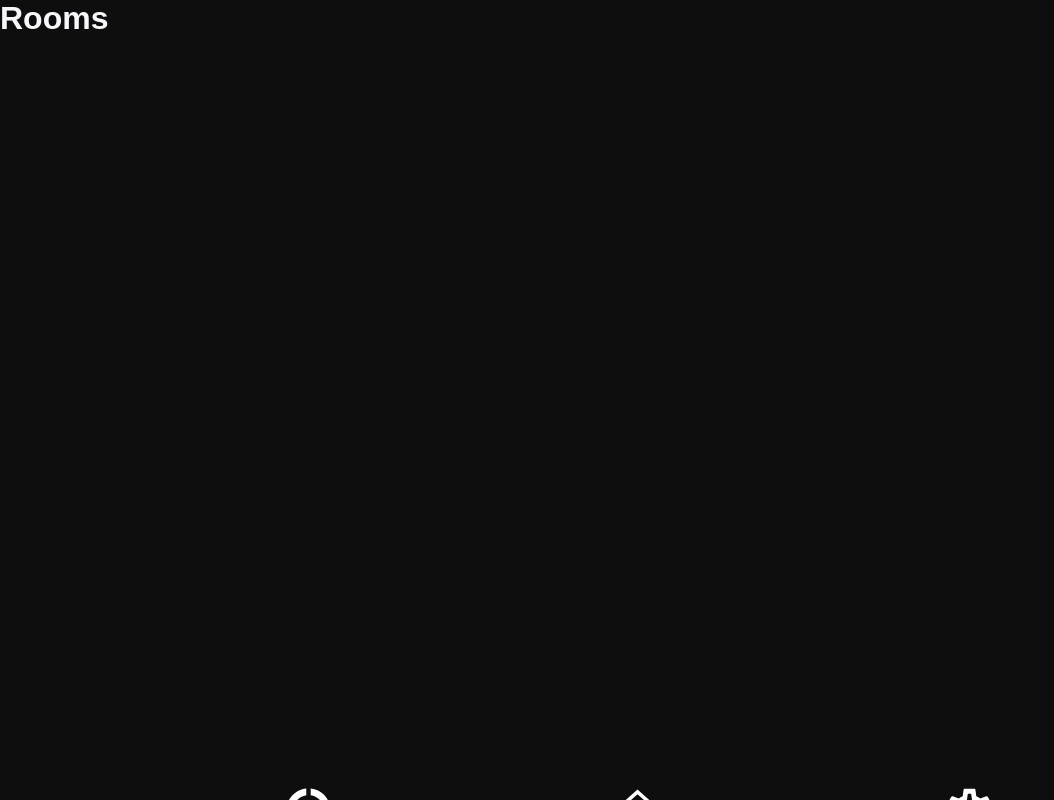
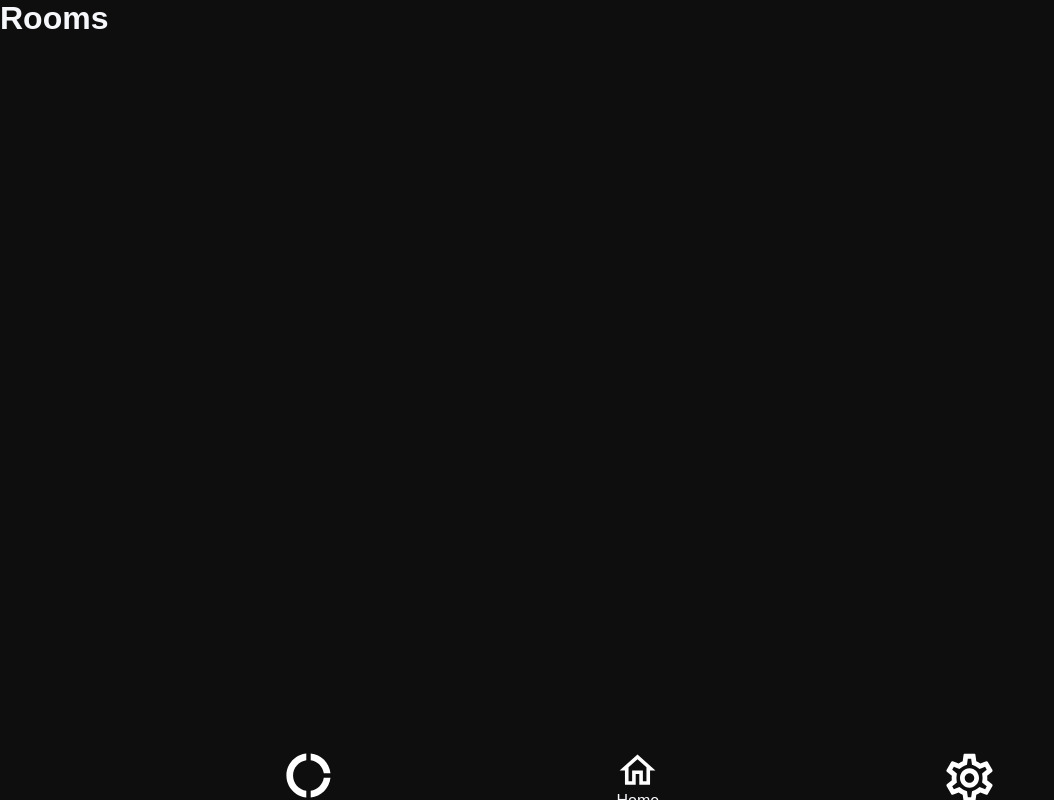
Before and after one commit to areason1410/RGBDelight, a plain HTML site: page Frontend/resources/homePage.html in a window 1280 px wide. Shown: the whole page, without its empty margins (0-1054 px from the left). Drawn offline with Linux system fonts and the light colour scheme.

Commit message:
navBarChanges

```diff
--- a/Frontend/resources/css/style.css
+++ b/Frontend/resources/css/style.css
@@ -15,12 +15,12 @@
     justify-content: space-evenly;
 }
 
-.home {
+.navButton {
     display: flex;
     flex-direction: column;
-    max-height: 1rem;
+    max-height: 3.2rem;
 }
-
+/*
 .settings {
     display: flex;
     flex-direction: column;
@@ -31,4 +31,4 @@
     display: flex;
     flex-direction: column;
     max-height: 1rem;
-}
+}  */
--- a/Frontend/resources/homePage.html
+++ b/Frontend/resources/homePage.html
@@ -8,21 +8,28 @@
     <link rel="stylesheet" href="css/style.css">
 </head>
 <body>
+
     <h1>Rooms </h1>
 
     <footer>
         <div class="navBar">
             <div class="scenes">
+                <div class="navButton">
                     <img src="images/donut_large_white_24dp.svg" alt="Scenes">
                     <p>Scenes</p>
                 </div>
+            </div>
             <div class="home">
+                <div class="navButton">
                         <img src="images/home_white_24dp.svg" alt="Home">
                         <p>Home</p>
                 </div>
+            </div>
             <div class="settings">
+                <div class="navButton">
                      <img src="images/settings_white_24dp.svg" alt="Settings">
                     <p>Settings</p>
+                </div>
             </div>
         </div>
     </footer>
```
Also changed, not shown: Frontend/resources/JS/mainPage.js (added). Lines whose indentation alone changed are shown as unchanged.
